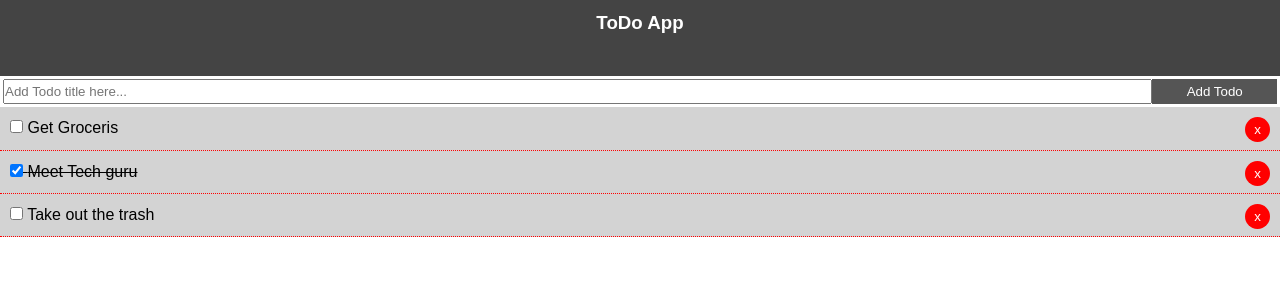
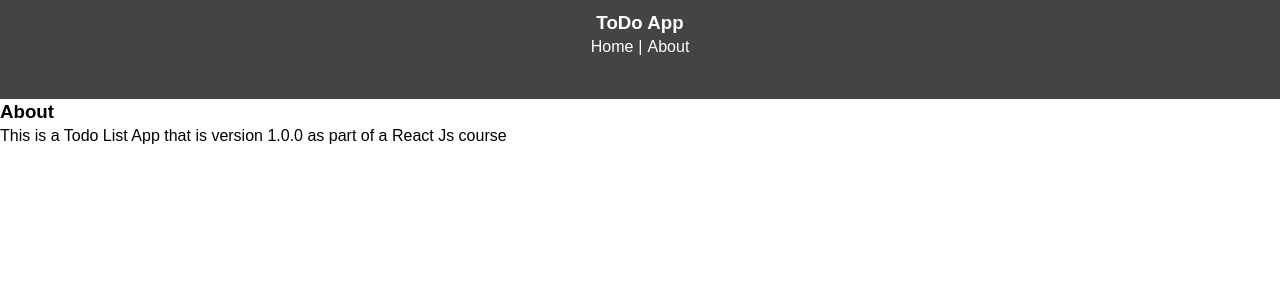
Before and after one commit to saiprasad-m/react_todoapp, a React (Create React App) app: page /about in a window 1280 px wide. Shown: the top 300 px of the page. Built offline with nearby package versions, Linux system fonts and the light colour scheme; the HTML template or start-up script is replaced by a standard one.

Commit message:
Adding routes and router for Home and About

```diff
--- a/src/App.js
+++ b/src/App.js
@@ -1,6 +1,12 @@
 import React, { Component } from 'react';
+import {
+  BrowserRouter as Router,
+  Route
+} from 'react-router-dom';
+
 import './App.css';
 import Header from './components/layout/Header';
+import About from './components/pages/About';
 import AddTodo from './components/AddTodo';
 import Todos from './components/Todos';
 import uuid from 'uuid';
@@ -64,16 +70,24 @@ class App extends Component {
 
   render() {
     return (
+      <Router>
       <div className="App">
         <div className="container">
+
           <Header/>
-          <AddTodo addTodo={this.addTodo}/>
-          <Todos
-              todos={this.state.todos}
-              markComplete={this.markComplete}
-              deleteTodo={this.deleteTodo}/>
+          <Route exact path='/' render={ props => (
+            <React.Fragment>
+              <AddTodo addTodo={this.addTodo}/>
+              <Todos
+                  todos={this.state.todos}
+                  markComplete={this.markComplete}
+                  deleteTodo={this.deleteTodo}/>
+            </React.Fragment>
+          )} />
+        <Route exact path='/about' component={About} />
         </div>
       </div>
+      </Router>
     );
   }
 }
--- a/src/components/layout/Header.js
+++ b/src/components/layout/Header.js
@@ -1,4 +1,6 @@
 import React from 'react'
+import {Link} from 'react-router-dom';
+import { linkSync } from 'fs';
 
 function Header() {
   return (
@@ -6,6 +8,8 @@ function Header() {
         <h3>
             ToDo App
         </h3>
+        <Link style={linkStyle} to="/" className='xs'>Home</Link>|
+        <Link style={linkStyle} to="/About" className='xs'>About</Link>
     </header>
   )
 }
@@ -17,4 +21,9 @@ const headerStyle = {
     paddingBottom: '40px'
 }
 
+const linkStyle = {
+    color: '#fff',
+    textDecoration : 'none',
+    padding: '5px'
+}
 export default Header;
--- a/src/components/pages/About.js
+++ b/src/components/pages/About.js
@@ -0,0 +1,15 @@
+import React from 'react'
+
+function About() {
+  return (
+    <React.Fragment>
+        <h3>About </h3>
+        <p>
+            This is a Todo List App that is version 1.0.0 as part of a React Js course
+        </p>
+
+    </React.Fragment>
+  )
+}
+
+export default About;
```
